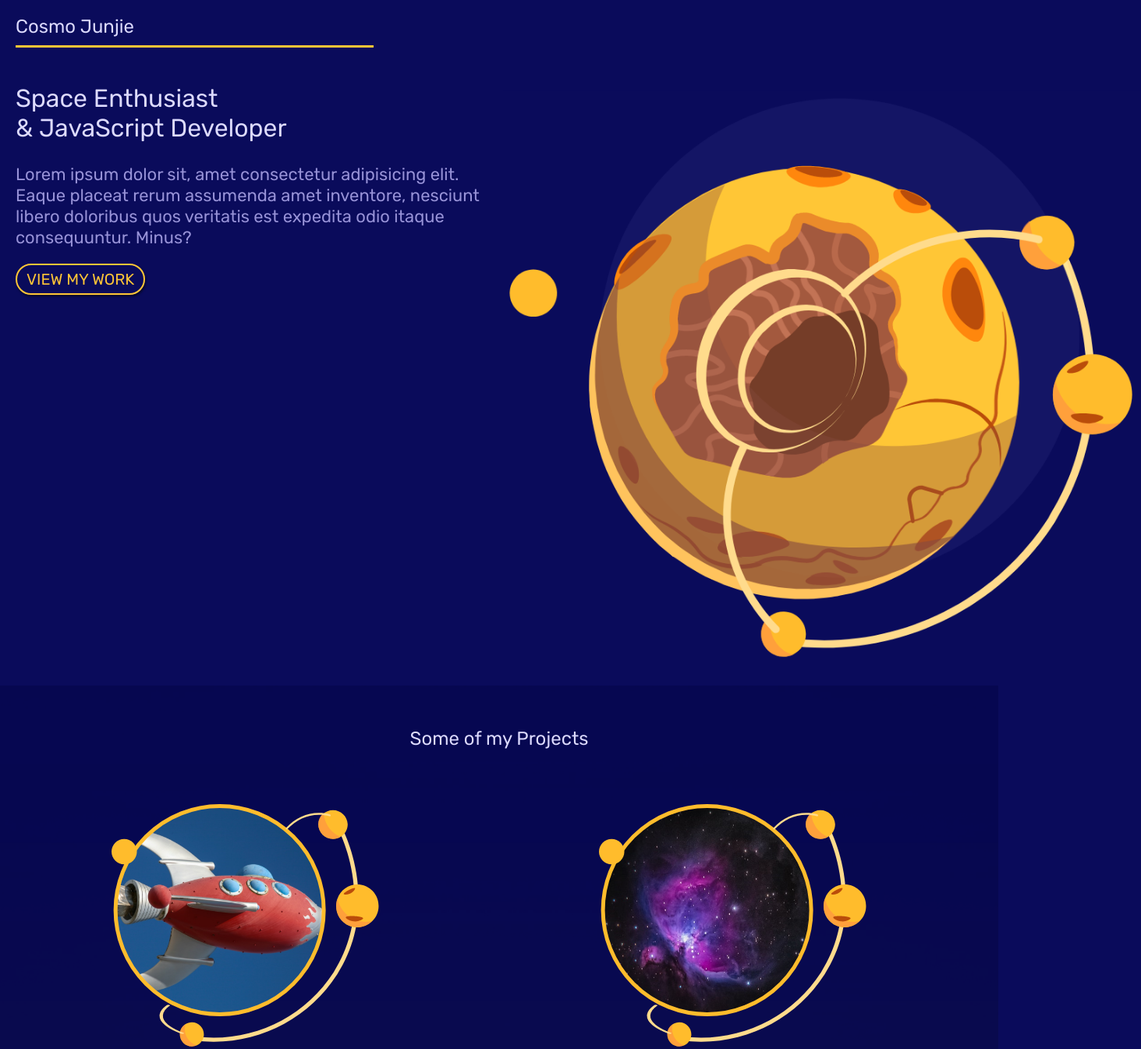
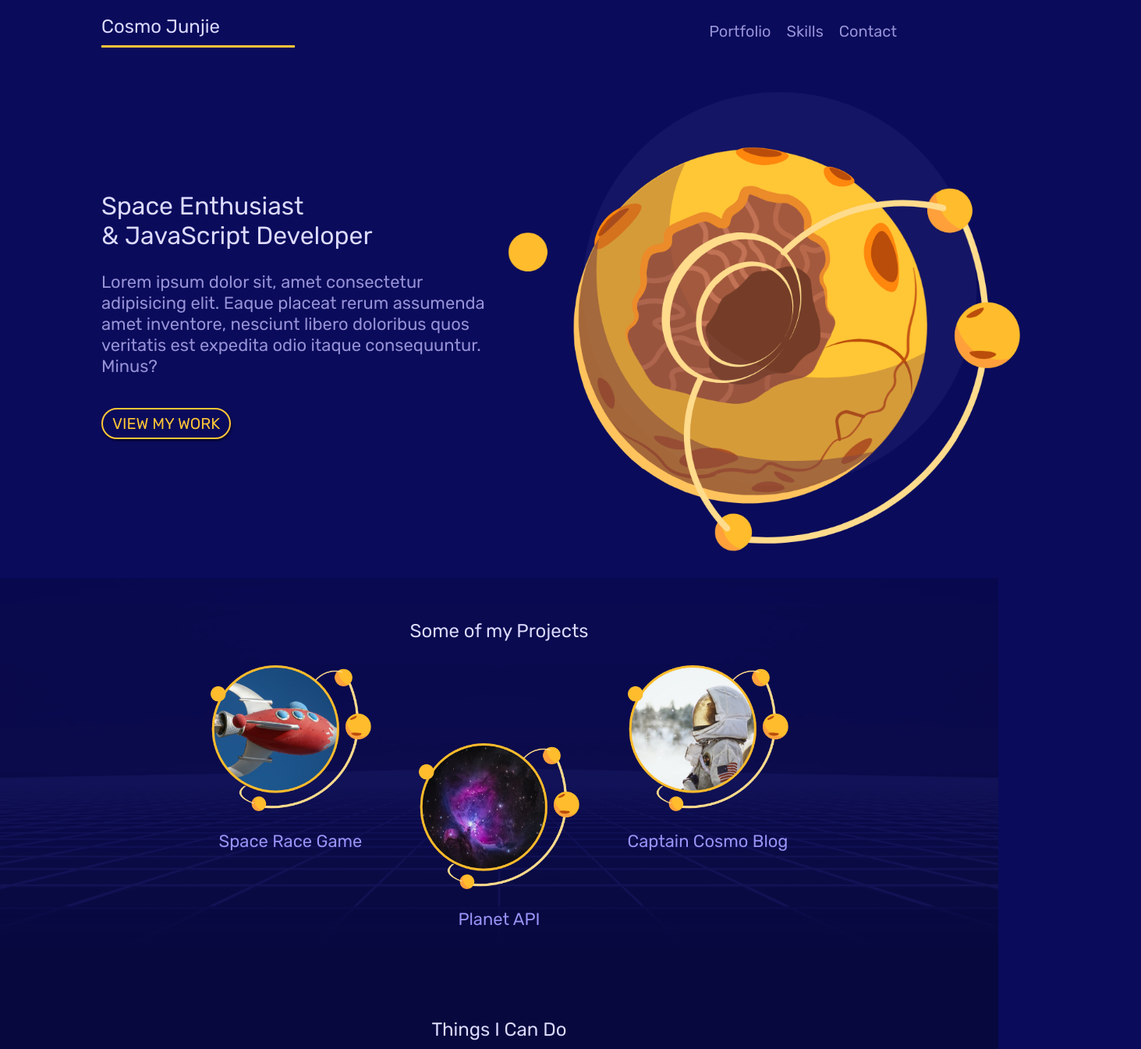
Before and after one commit to olivercastroteran/Mobile-First-Space-Portfolio, a plain HTML site: page index.html in a window 1280 px wide. Shown: the top 1345 px of the page at 78% size, 1463 px wide, since content can reach past the window. Drawn offline with Linux system fonts and the light colour scheme.

Commit message:
laptops media queries added

```diff
--- a/style.css
+++ b/style.css
@@ -229,7 +229,6 @@ footer img:hover {
     grid-column: 3/7;
   }
   .projects a * {
-    margin: 10px;
     max-width: 60%;
     margin: 10px 20%;
   }
@@ -249,6 +248,66 @@ footer img:hover {
   body {
     font-size: 18px;
   }
+  .grid {
+    width: 100%;
+    max-width: 1060px;
+    margin: 0 auto;
+    box-sizing: border-box;
+  }
+  .leading {
+    margin: 20px 0;
+  }
+  .site-nav {
+    padding: 0 20px;
+  }
+  .site-nav h1 {
+    grid-column: 1/3;
+  }
+  .site-nav ul {
+    display: flex;
+    grid-column: 6/9;
+    justify-content: flex-end;
+    align-self: center;
+  }
+  .site-nav li {
+    margin-left: 20px;
+  }
+  .site-nav li a:hover {
+    color: #fff;
+  }
+  .welcome {
+    padding-bottom: 40px;
+  }
+  .welcome-text {
+    align-self: center;
+  }
+  .projects a:nth-child(1) {
+    grid-column: 2/4;
+  }
+  .projects a:nth-child(2) {
+    grid-column: 4/6;
+    padding-top: 100px;
+  }
+  .projects a:nth-child(3) {
+    grid-column: 6/8;
+  }
+  .projects a * {
+    max-width: 80%;
+    margin: 10px 10%;
+  }
+  #skills {
+    padding: 30px 20px;
+  }
+  #skills ul {
+    margin: 40px auto;
+  }
+  #skills li {
+    grid-column: span 2;
+  }
+  footer {
+    padding: 40px 20px;
+    background-size: 25%;
+  }
 }
 
 /* _______________________________ desktop styles _______________________________ */
```
